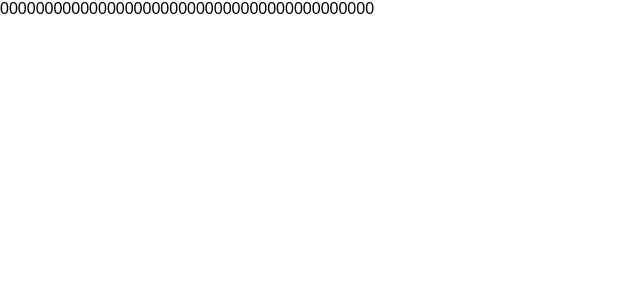
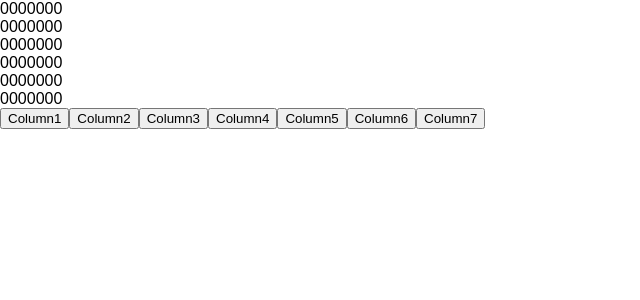
Before and after one commit to jroyals2/connect, a React (Create React App) app in the folder client/: page /game in a window 1280 px wide. Shown: the top 300 px of the page, without its empty margins (0-640 px from the left). Built offline with nearby package versions, Linux system fonts and the light colour scheme.

Commit message:
added some functioning buttons that place 1 or 2 depending on player's turn

```diff
--- a/client/src/components/Game.jsx
+++ b/client/src/components/Game.jsx
@@ -19,8 +19,8 @@ class Game extends Component {
           for (let i = this.state.gameBoard.length - 1; i >= 0; i--) {
             if (this.state.gameBoard[i][index] === 0) {
               this.state.gameBoard[i][index] = 1;
-              this.state.player2 = true;
-              this.state.player1 = false;
+              this.setState({player2: true})
+              this.setState({player1: false})
               break;
             }
           }
@@ -28,17 +28,27 @@ class Game extends Component {
           for (let i = this.state.gameBoard.length - 1; i >= 0; i--) {
             if (this.state.gameBoard[i][index] === 0) {
               this.state.gameBoard[i][index] = 2;
-              this.state.player2 = false;
-              this.state.player1 = true;
+              this.setState({player1: true})
+              this.setState({player2: false})
               break;
             }
           }
         }
       };
+
     render() {
         return (
             <div>
-                {this.state.gameBoard}
+                {this.state.gameBoard.map((array, index) => {
+                    return <div index={index}>{array}</div>
+                })}
+                <button onClick={()=>this.playerMove(0)}>Column1</button>
+                <button onClick={()=>this.playerMove(1)}>Column2</button>
+                <button onClick={()=>this.playerMove(2)}>Column3</button>
+                <button onClick={()=>this.playerMove(3)}>Column4</button>
+                <button onClick={()=>this.playerMove(4)}>Column5</button>
+                <button onClick={()=>this.playerMove(5)}>Column6</button>
+                <button onClick={()=>this.playerMove(6)}>Column7</button>
             </div>
         );
     }
```
